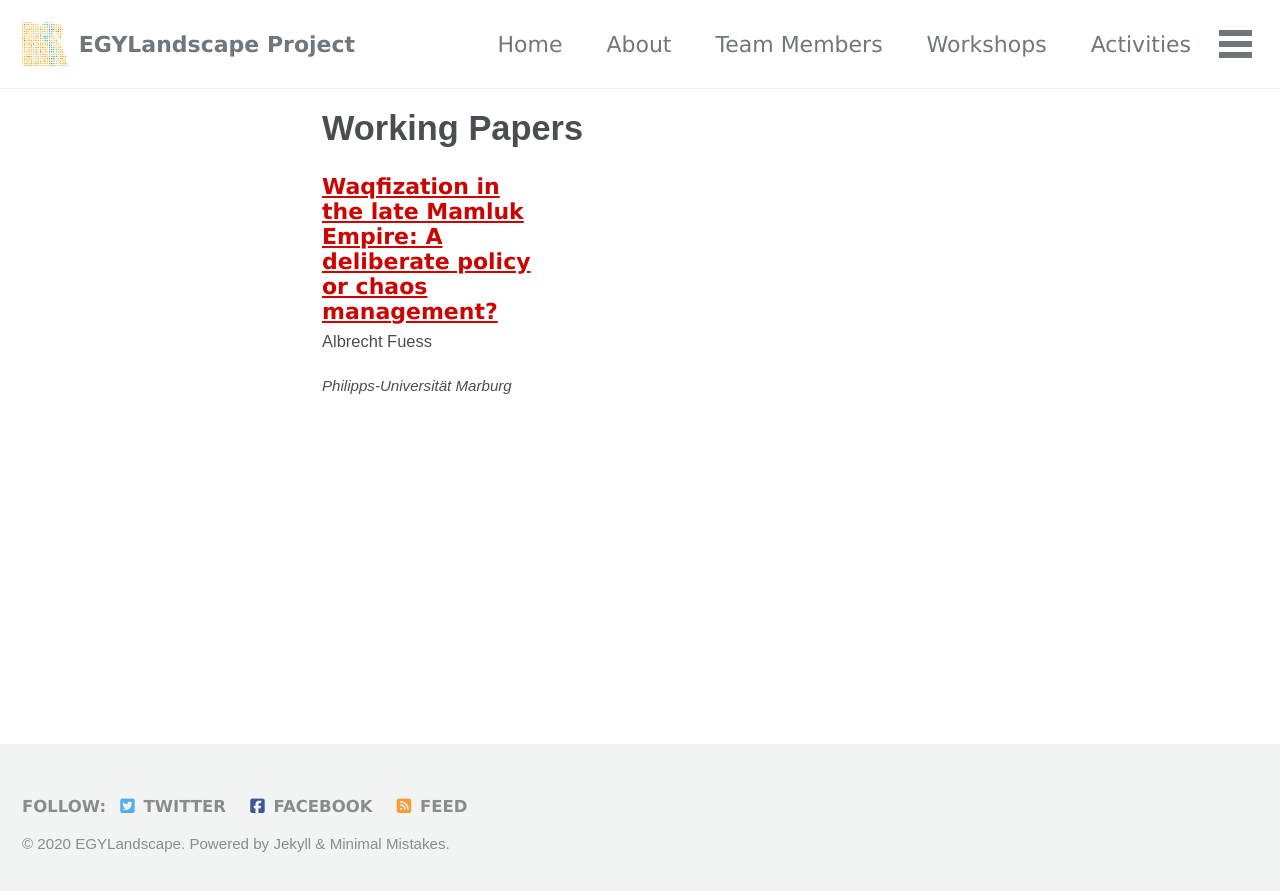
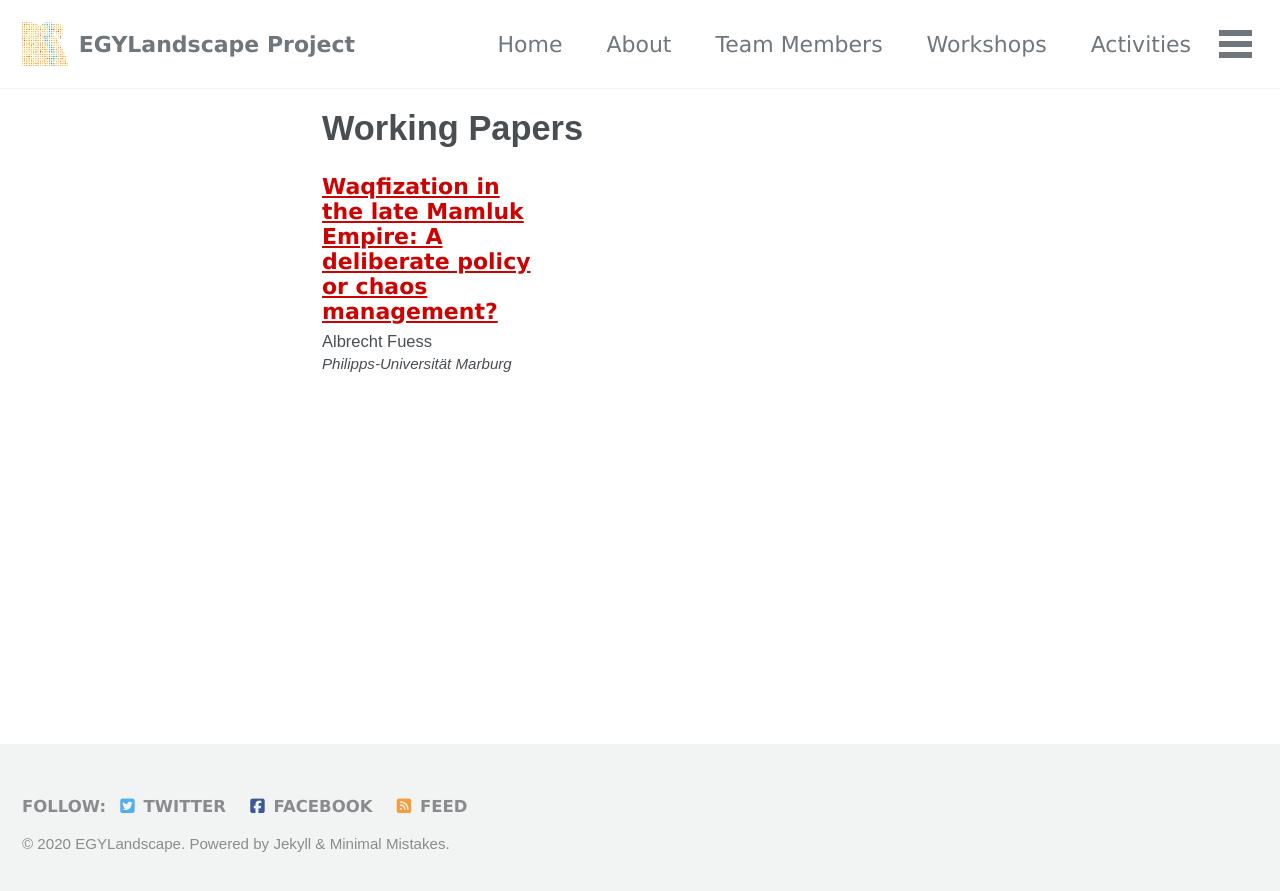
Before and after one commit to mhshaaban/egylandscapeproject.github.io, a Jekyll site: the page built from _pages/papers-archive.md, in a window 1280 px wide. Shown: the top 891 px of the page. Built offline with Jekyll 4.4.1, drawn with Linux system fonts in a browser that asks for light colours; cached includes are drawn as plain includes; nearby versions of some CDN libraries; some web fonts are replaced.

Commit message:
Update _archive.scss

```diff
--- a/_sass/minimal-mistakes/_archive.scss
+++ b/_sass/minimal-mistakes/_archive.scss
@@ -508,7 +508,7 @@
 /*
    Archive Item Type For Homepage
    ========================================================================== */
-.archive__item-institution {
+.archive__item-type {
   margin-top: 0;
   font-style: italic;
   font-size: $type-size-4;
```
